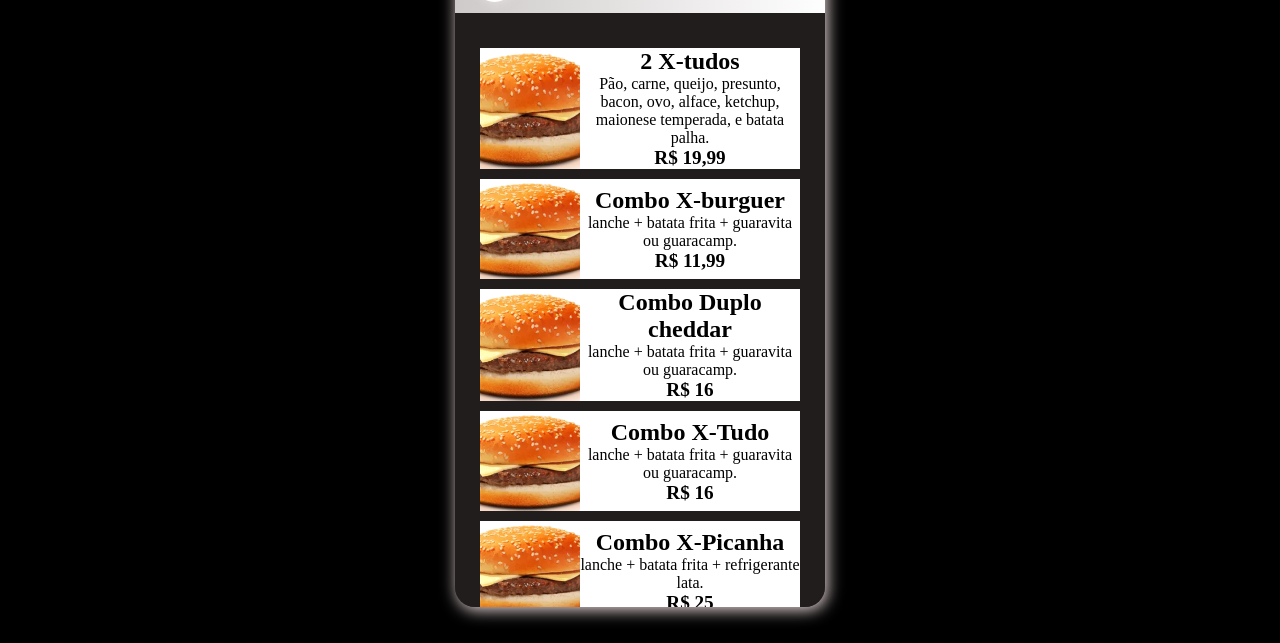
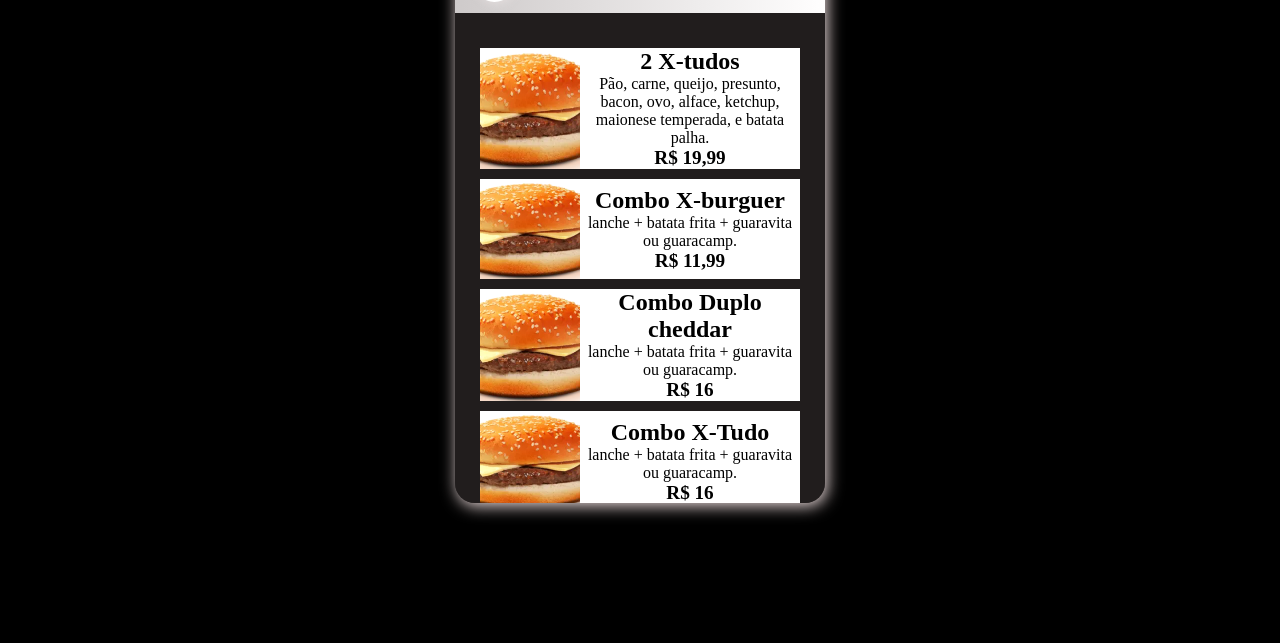
Before and after one commit to DevGabrielph/testeleandro02, a plain HTML site: page index.html in a window 1280 px wide. Both pictures are taken after a click on the element "Promoções". Shown: the part 157-800 px from the top of the page. Drawn offline with nearby package versions, Linux system fonts and the light colour scheme.

Commit message:
Update style.css

```diff
--- a/estilo/style.css
+++ b/estilo/style.css
@@ -129,7 +129,7 @@ li:hover{
     display: none;
     width: 370px;
     border-radius: 20px;
-    height:83vh ;
+    height:70vh ;
     overflow-y: scroll;
     box-shadow: 2px 3px 16px rgb(236, 220, 220);
     margin: auto;
```
